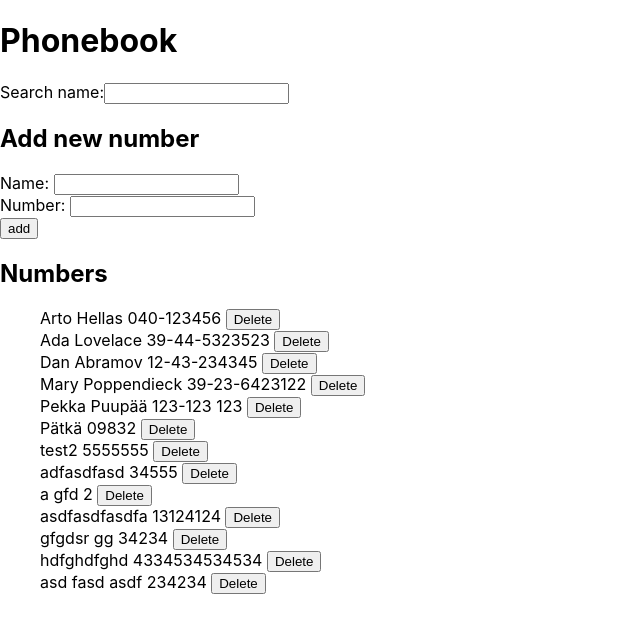
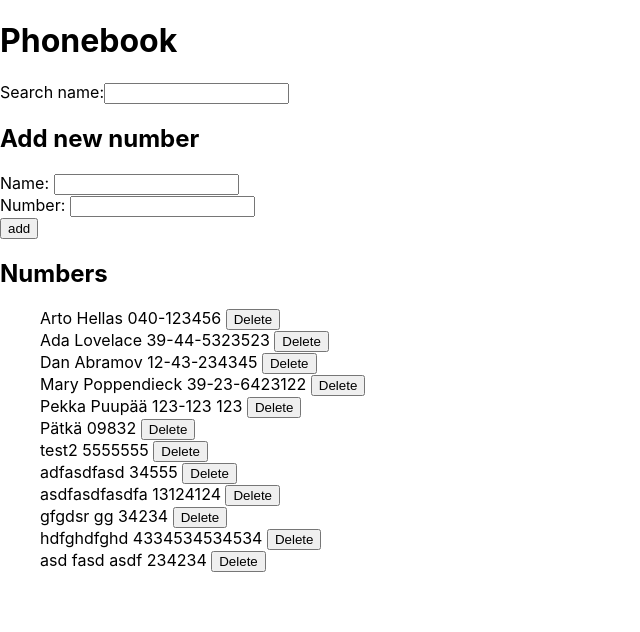
Before and after one commit to aarneharju/fullstack-open-2022, a React (Create React App) app in the folder part2/phonebook/: page / in a window 1280 px wide. Shown: the top 632 px of the page, without its empty margins (0-640 px from the left). Built offline with nearby package versions, Linux system fonts and the light colour scheme; data requests are answered from the project's data file.

Commit message:
Fixed error catching

```diff
--- a/part2/phonebook/db.json
+++ b/part2/phonebook/db.json
@@ -41,11 +41,6 @@
       "id": 9
     },
     {
-      "name": "a gfd",
-      "number": "2",
-      "id": 10
-    },
-    {
       "name": "asdfasdfasdfa",
       "number": "13124124",
       "id": 11
--- a/part2/phonebook/src/App.js
+++ b/part2/phonebook/src/App.js
@@ -60,12 +60,14 @@ const App = () => {
   const [newName, setNewName] = useState('');
   const [newNumber, setNewNumber] = useState('');
 
+  const serverConnectionErrorMessage = 'Connection to server failed: ';
+
   // Functions
   const deletePerson = (id) => {
     if (window.confirm(`Delete ${persons.find(person => person.id === id).name}?`)) {
       apiCalls.deletePerson(id)
         .then(setPersons(persons.filter(person => person.id !== id)))
-        .catch(error => alert('Unable to delete person: ', error));
+        .catch(error => alert(`Unable to delete person, ${serverConnectionErrorMessage}: ${error}`));
       return 'Person deleted.'
     } else return;
   }
@@ -77,7 +79,8 @@ const App = () => {
   // Get data from json-server
   useEffect(() => {
     apiCalls.getAllPersons()
-      .then(data => setPersons(data));
+      .then(data => setPersons(data))
+      .catch(error => alert(`Unable to fetch notes, ${serverConnectionErrorMessage}: ${error}`));
   }, [])
 
   // Event handler functions
@@ -113,7 +116,8 @@ const App = () => {
             setNotificationMessageObject(null);
           }, 5000);
           return 'Person added.';
-        });
+        })
+        .catch(error => alert(`Unable to add person, ${serverConnectionErrorMessage}: ${error}`));
 
     } else {
       if (window.confirm(`${newName} is already in the phonebook, would you like to replace the old number with the new one?`)) {
@@ -131,7 +135,8 @@ const App = () => {
             setTimeout(() => {
               setNotificationMessageObject(null);
             }, 5000);
-          });
+          })
+          .catch(error => alert(`Unable to update person, ${serverConnectionErrorMessage}: ${error}`));
       } else return;
     }
   };
--- a/part2/phonebook/src/apicalls.js
+++ b/part2/phonebook/src/apicalls.js
@@ -1,12 +1,10 @@
 import axios from 'axios';
 
 const databaseUrl = 'http://localhost:3001/persons';
-const serverConnectionErrorMessage = 'Connection to server failed: ';
 
 const getAllPersons = () =>
     axios.get(databaseUrl)
         .then(response => response.data)
-        .catch(error => alert(`Unable to fetch notes, ${serverConnectionErrorMessage}: ${error}`));
 
 const addPerson = person =>
     axios.post(databaseUrl, person)
@@ -14,16 +12,13 @@ const addPerson = person =>
 
             return response.data
         })
-        .catch(error => alert(`Unable to add person, ${serverConnectionErrorMessage}: ${error}`));
 
 const updatePerson = (personID, newObject) => {
     return axios.put(`${databaseUrl}/${personID}`, newObject)
         .then(response => response.data)
-        .catch(error => alert(`Unable to update person, ${serverConnectionErrorMessage}: ${error}`));
 }
 
 const deletePerson = personID => {
     return axios.delete(`${databaseUrl}/${personID}`)
-        .catch(error => alert(`Unable to delete person, ${serverConnectionErrorMessage}: ${error}`));
 }
 export default { getAllPersons, addPerson, updatePerson, deletePerson };
```
